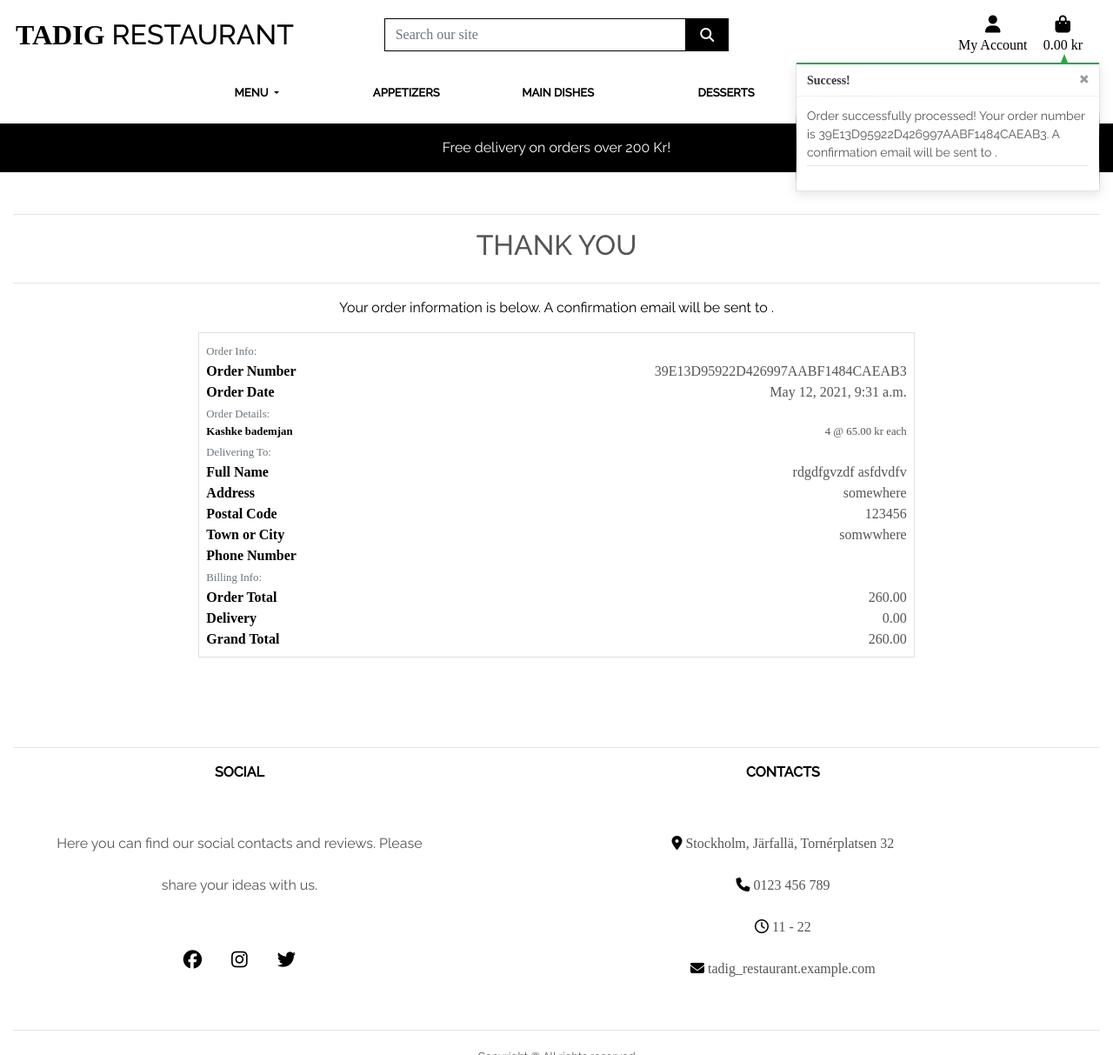
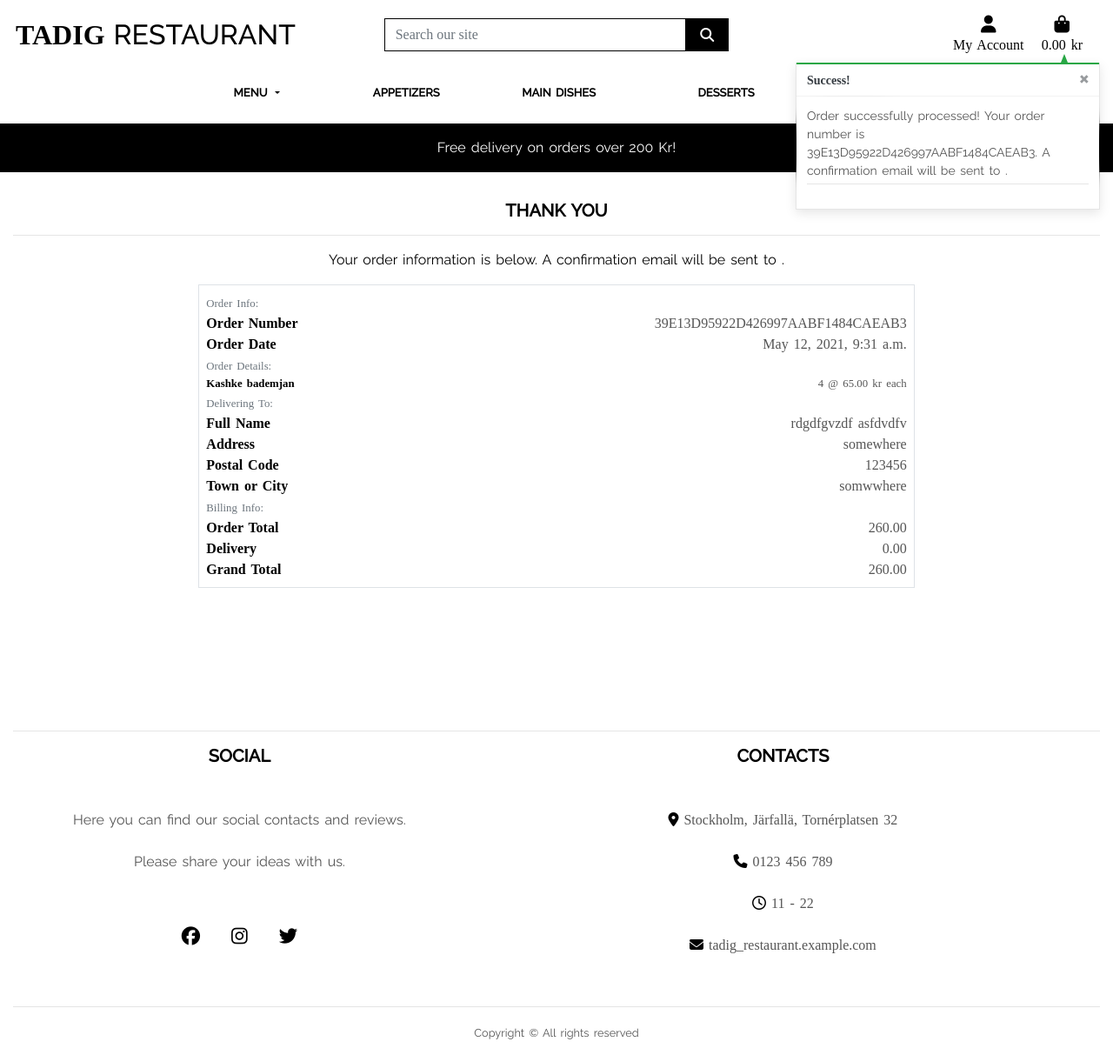
Before and after one commit to behnazkhoshnood/tadig_restaurant_v2, a Django app: a page that uses templates/includes/footer.html in a window 1280 px wide. Shown: the whole page at 87% size. Run offline with Django 3.2, Linux system fonts and the light colour scheme; data comes from the database, SQL or seed files in the repository; both versions use the stored data as it was after the commit; some libraries are stand-ins or nearby versions.

Commit message:
fixed some styling and requirement files form checkout success page

```diff
--- a/bag/templates/bag/bag.html
+++ b/bag/templates/bag/bag.html
@@ -2,6 +2,7 @@
 {% load static %}
 {% load bag_tools %}
 
+{% block extra_title %}- Order Bag{% endblock %}
 {% block page_header %}
     <div class="container-fluid header-container">
         <div class="row">
@@ -15,7 +16,7 @@
     <div class="container-fluid">
         <div class="row">
             <div class="col">
-                <h2 class="logo-font mb-3 text-center">Order Bag</h2>
+                <h5 class="logo-font font-weight-bold text-black text-center mt-0">Order Bag</h5>
             </div>
         </div>
         <hr>
--- a/checkout/templates/checkout/checkout.html
+++ b/checkout/templates/checkout/checkout.html
@@ -2,6 +2,7 @@
 {% load static %}
 {% load bag_tools %}
 
+{% block extra_title %}- Checkout{% endblock %}
 {% block extra_css %}
     <link rel="stylesheet" href="{% static 'checkout/css/checkout.css' %}">
 {% endblock %}
@@ -18,8 +19,7 @@
     <div class="container-fluid">
         <div class="row">
             <div class="col">
-                <br>
-                <h2 class="logo-font text-center">Checkout</h2>
+                <h5 class="logo-font font-weight-bold text-black text-center mt-0">Checkout</h5>
                 <hr class="w-100">
             </div>
         </div>
--- a/checkout/templates/checkout/checkout_success.html
+++ b/checkout/templates/checkout/checkout_success.html
@@ -1,6 +1,7 @@
 {% extends "base.html" %}
 {% load static %}
 
+{% block extra_title %}- Checkout Confirmation Form{% endblock %}
 {% block extra_css %}
 <link rel="stylesheet" href="{% static 'checkout/css/checkout.css' %}">
 {% endblock %}
@@ -17,8 +18,7 @@
 <div class="container-fluid">
     <div class="row">
         <div class="col">
-            <hr>
-            <h2 class="logo-font mb-4 text-center">Thank You</h2>
+            <h5 class="logo-font font-weight-bold text-black text-center mt-0">Thank You</h5>
             <hr>
             <p class="text-black text-center mb-3">Your order information is below. A confirmation email will be sent to
                 <strong>{{ order.email }}</strong>.</p>
@@ -86,6 +86,28 @@
                     </div>
                 </div>
 
+                {% if order.email %}
+                    <div class="row">
+                        <div class="col-12 col-md-4">
+                            <p class="mb-0 text-black font-weight-bold">Email Address</p>
+                        </div>
+                        <div class="col-12 col-md-8 text-md-right">
+                            <p class="mb-0">{{ order.email }}</p>
+                        </div>
+                    </div>
+                {% endif %}
+
+                {% if order.phone_number %}
+                    <div class="row">
+                        <div class="col-12 col-md-4">
+                            <p class="mb-0 text-black font-weight-bold">Phone Number</p>
+                        </div>
+                        <div class="col-12 col-md-8 text-md-right">
+                            <p class="mb-0">{{ order.phone_number }}</p>
+                        </div>
+                    </div>
+                {% endif %}
+
                 <div class="row">
                     <div class="col-12 col-md-4">
                         <p class="mb-0 text-black font-weight-bold">Address</p>
@@ -110,15 +132,6 @@
                     </div>
                     <div class="col-12 col-md-8 text-md-right">
                         <p class="mb-0">{{ order.town_or_city }}</p>
-                    </div>
-                </div>
-
-                <div class="row">
-                    <div class="col-12 col-md-4">
-                        <p class="mb-0 text-black font-weight-bold">Phone Number</p>
-                    </div>
-                    <div class="col-12 col-md-8 text-md-right">
-                        <p class="mb-0">{{ order.phone_number }}</p>
                     </div>
                 </div>
 
--- a/home/templates/home/index.html
+++ b/home/templates/home/index.html
@@ -16,7 +16,7 @@
         <div class="row">
             <!-- about note -->
             <div id="about-note" class="col-12 col-lg-5 text-center">
-                <p class="logo-font font-weight-bold text-black">About Us</p>
+                <h5 class="logo-font font-weight-bold text-black text-center mt-0">About Us</h5>
                 <p class="about-note d-flex justify-content-center">
                     Tadig is a Persian restaurant with a warm and friendly environment located in Jakobsberg Center.
                     Introducing the Persian signature dishes to the world, with the best service and quality is our
@@ -24,9 +24,9 @@
                     All of our dishes serves with a small pice of tadig, which is a thin crust of slightly browned
                     rice at the bottom of the cooking pot.
                 </p>
-                <h6 class="font-weight-bold">
+                <p class="logo-font font-weight-bold text-center mt-0">
                     Thank you for choosing us.
-                </h6>
+                </p>
             </div>
             <!-- carousel -->
             <div id="carouselExampleDark" class="carousel carousel-dark slide d-block col-12 col-lg-7"
--- a/products/templates/products/products.html
+++ b/products/templates/products/products.html
@@ -17,9 +17,9 @@
     <div class="row">
         <div class="col text-center">
             {% for c in current_categories %}
-            <h3 class="inline">{{ c.friendly_name }}</h3>
+                <h5 class="inline logo-font font-weight-bold text-black text-center mt-0">{{ c.friendly_name }}</h5>
             {% endfor %}
-            <h3 class="inline">Menu</h3>
+            <h5 class="inline logo-font font-weight-bold text-black text-center mt-0"> Menu</h5>
         </div>
     </div>
     <div class="row mt-1 mb-2">
@@ -67,7 +67,7 @@
         <li class="list-group-item">
             <div class="row">
                 <div class="col-12 col-md-6 col-lg-8">
-                    <h4>{{ product.name }}</h4>
+                    <p class="logo-font font-weight-bold text-black mt-0">{{ product.name }}</p>
                     <h6>
                         <a class="text-muted" href="{% url 'products' %}?category={{ product.category.name }}">
                             {{ product.category.friendly_name }}
--- a/static/css/base.css
+++ b/static/css/base.css
@@ -10,6 +10,7 @@
     overflow-y: scroll;
     font-family: 'Raleway';
     color: #555;
+    word-spacing: 2px;
 }
 
 #page-container {
@@ -436,22 +445,23 @@
     }
 
     #content-wrap {
-        padding-bottom: 370px;
+        padding-bottom: 400px;
     }
 
     #footer {
         position: absolute;
         bottom: 0;
         width: 100%;
-        max-height: 370px;
+        max-height: 400px;
     }
 
     .social-note,
     .contacts {
-        line-height: 4;
+        line-height: 2;
         padding: 30px;
     }
 
+    .product-details-info,
     #about-note,
     .social-note,
     .contacts {
--- a/templates/includes/footer.html
+++ b/templates/includes/footer.html
@@ -4,7 +4,7 @@
     <div class="row">
         <hr class="w-100">
         <div class="col-12 col-lg-5">
-            <p class="logo-font font-weight-bold text-black text-center mt-0">Social</p>
+            <h5 class="logo-font font-weight-bold text-black text-center mt-0">Social</h5>
             <p class="social-note text-center pd-1 pb-sm-4">
                 {% trans 'Here you can find our social contacts and reviews. Please share your ideas with us.' %}
             </p>
@@ -20,7 +20,7 @@
         </div>
         <hr class="w-100 d-block d-lg-none">
         <div class="col-12 col-lg-7">
-            <p class="logo-font font-weight-bold text-black text-center mt-0">Contacts</p>
+            <h5 class="logo-font font-weight-bold text-black text-center mt-0">Contacts</h5>
             <ul class="contacts list-inline list-unstyled text-center my-0 px-0">
                 <li><i class="fas fa-map-marker-alt"></i> Stockholm, Järfallä, Tornérplatsen 32</li>
                 <li><i class="fas fa-phone"></i> 0123 456 789</li>
```
Also changed, not shown: other parts of static/css/base.css (+24 -9 lines), products/templates/products/product_detail.html (+4 -9 lines), db.sqlite3.
